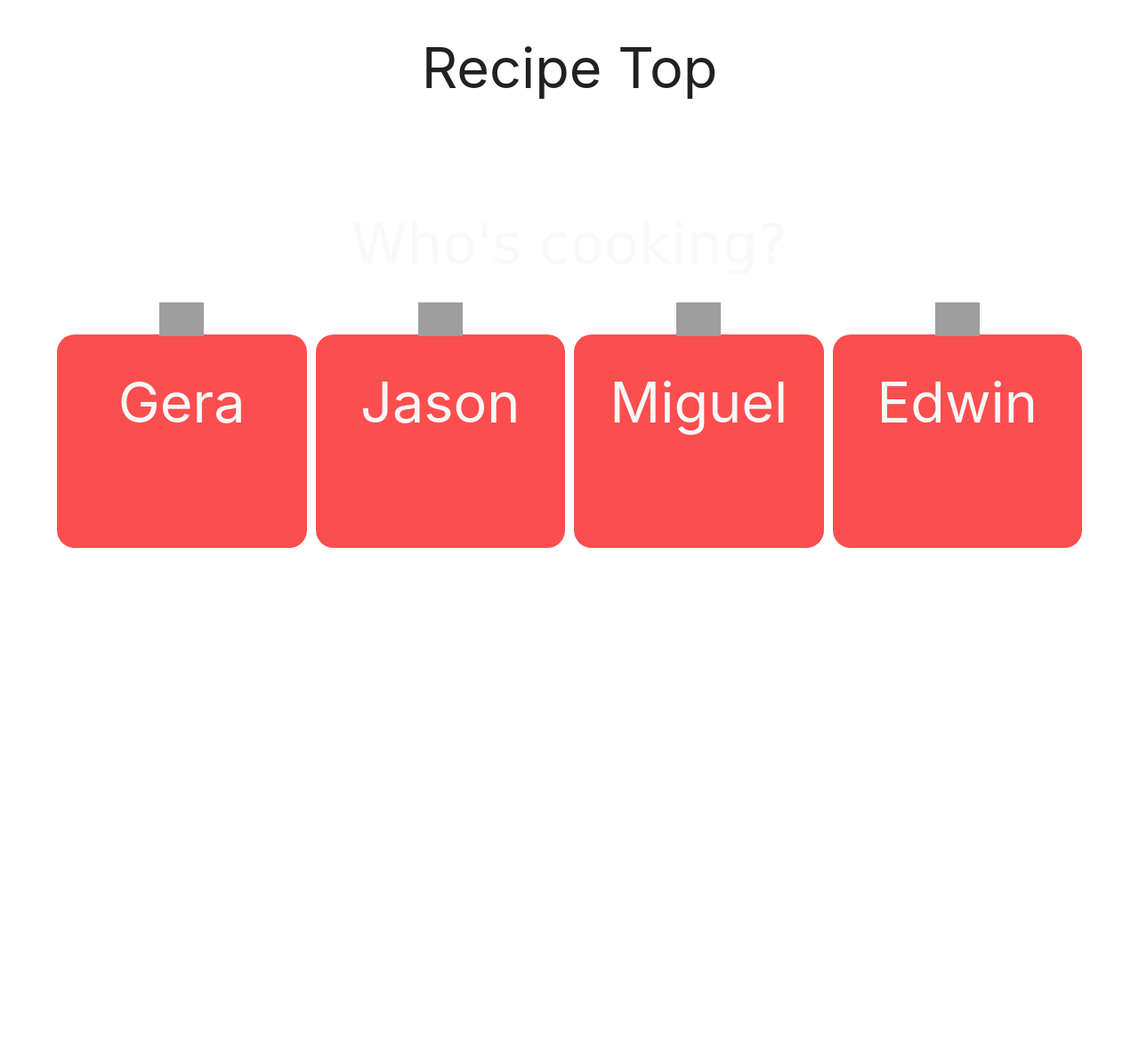
After one commit to jport/SDGroup7, a Django app: page /users in a window 1280 px wide. The commit adds this page. Shown: the whole page at 89% size. Run offline with Django 3.2, Linux system fonts and the light colour scheme; style sheets or scripts are compiled from the project's sources; some libraries are stand-ins or nearby versions; grey boxes are pictures that could not be loaded.

Commit message:
Added basic users
Added users view, url, users html, users css/scss,change directory from index to ->users.

```diff
--- /dev/null
+++ b/RecipeTop/main/static/main/css/users.css
@@ -0,0 +1,66 @@
+.body {
+  margin: 0 auto;
+}
+
+.Micontainer {
+  height: 100vh;
+}
+.Micontainer .message {
+  font-family: "Coiny", cursive;
+  display: flex;
+  align-content: center;
+  align-items: center;
+  justify-content: center;
+  height: 30vh;
+  padding-top: 20px;
+  text-align: center;
+}
+.Micontainer .message h1 {
+  color: #f9f9f9;
+}
+.Micontainer .forms {
+  display: grid;
+  margin: 0 auto;
+  grid-template-columns: 1fr 1fr 1fr 1fr;
+  grid-column-gap: 10px;
+  justify-content: space-between;
+  width: 90%;
+  height: 100%;
+}
+.Micontainer .forms .person {
+  position: relative;
+  background-color: #FC4E4E;
+  height: 20px;
+  width: 100%;
+  display: flex;
+  align-content: center;
+  justify-content: center;
+  height: 30vh;
+  border-radius: 20px;
+}
+.Micontainer .forms .person:hover {
+  cursor: pointer;
+}
+.Micontainer .forms .person .picture {
+  background-size: contain;
+  background-repeat: no-repeat;
+  background-origin: center;
+  position: absolute;
+  top: -15%;
+}
+.Micontainer .forms .person .girl {
+  background-image: url("../img/girl.png");
+  height: 100px;
+  width: 50px;
+}
+.Micontainer .forms .person .boy {
+  background-image: url("../img/boy.png");
+  height: 100px;
+  width: 50px;
+}
+.Micontainer .forms .person h1 {
+  color: #f9f9f9;
+  position: absolute;
+}
+
+/*# sourceMappingURL=users.css.map */
--- a/RecipeTop/main/static/main/js/loading.js
+++ b/RecipeTop/main/static/main/js/loading.js
@@ -1 +1 @@
-window.setInterval(function(){window.location.href="home"},3000);
+window.setInterval(function(){window.location.href="users"},3000);
--- /dev/null
+++ b/RecipeTop/main/static/main/js/users.js
@@ -0,0 +1,7 @@
+let user_selection = document.getElementsByClassName("person");
+
+for (let i = 0; i < user_selection.length; i++) {
+    user_selection[i].addEventListener("click", function() {
+      window.location.href="home";
+    });
+  }
--- /dev/null
+++ b/RecipeTop/main/static/main/scss/users.scss
@@ -0,0 +1,103 @@
+
+$welcome_font:'Coiny', cursive;
+
+.body{
+    margin: 0 auto;
+
+
+}
+
+
+
+
+.Micontainer{
+    height:100vh;
+
+
+
+    .message{
+        font-family: $welcome_font;
+        display:flex;
+        align-content: center;
+        align-items: center;
+        justify-content: center;
+        height:30vh;
+        padding-top:20px;
+        text-align:center;
+
+        h1{
+            color:#f9f9f9;
+            // text-shadow: 2
+        }
+
+    }
+
+    .forms{
+        display:grid;
+        margin:0 auto;
+        grid-template-columns: 1fr 1fr 1fr 1fr;
+        grid-column-gap: 10px;
+        justify-content: space-between;
+
+        width:90%;
+        height:100%;
+
+
+        .person{
+            position: relative;
+            background-color:#FC4E4E;
+            height:20px;
+            width:100%;
+            display:flex;
+            align-content: center;
+            justify-content: center;
+            height:30vh;
+            // box-shadow: 0 6px;
+            border-radius:20px;
+            &:hover{
+                cursor:pointer;
+            }
+
+            .picture{
+                background-size: contain;
+                background-repeat: no-repeat;
+                background-origin: center;
+                position: absolute;
+                top:-15%;
+            }
+            .girl{
+                background-image: url('../img/girl.png');
+                height:100px;
+                width:50px;
+
+
+            }
+
+            .boy{
+                background-image: url('../img/boy.png');
+                height:100px;
+                width:50px;
+
+
+            }
+
+            h1{
+              color:#f9f9f9;
+              position: absolute;
+            //   text-shadow: 2px 4px 12px #f9f9f9;
+            }
+
+
+        }
+
+
+
+
+
+
+
+
+    }
+
+
+}
--- a/RecipeTop/main/templates/main/layout.html
+++ b/RecipeTop/main/templates/main/layout.html
@@ -8,6 +8,7 @@
     <title>{% block title %}Default Title{% endblock %}</title>
     <link rel="stylesheet" href="https://cdnjs.cloudflare.com/ajax/libs/materialize/1.0.0/css/materialize.min.css">
     <link rel="stylesheet" href="static/main/css/search.css">
+    <link rel="stylesheet" href="static/main/css/users.css">
 
     {% block stylesheet %}{% endblock %}
 </head>
@@ -23,6 +24,7 @@
 
     <script src="https://code.jquery.com/jquery-3.1.0.min.js"></script>
     <script src="https://cdnjs.cloudflare.com/ajax/libs/materialize/1.0.0/js/materialize.min.js"></script>
+    <script src="static/main/js/users.js"></script>
     {% block javascript %}{% endblock %}
 </body>
 </html>
--- /dev/null
+++ b/RecipeTop/main/templates/main/users.html
@@ -0,0 +1,30 @@
+{% extends 'main/layout.html' %}
+
+{% block content %}
+<div class="body">
+    <div class="Micontainer">
+        <div class="message">
+            <h1>Who's cooking?</h1>
+        </div>
+        <div class="forms">
+            <div class="person1 person">
+                <div class="picture girl"></div>
+                <h1 >Gera</h1>
+            </div>
+            <div class="person2 person">
+                <div class="picture boy"></div>
+               <h1>Jason</h1>
+            </div>
+            <div class="person3 person">
+                <div class="picture boy"></div>
+                <h1>Miguel</h1>
+            </div>
+            <div class="person4 person">
+                <div class="picture boy"></div>
+                <h1>Edwin</h1>
+            </div>
+        </div>
+    </div>
+</div>
+
+{% endblock %}
--- a/RecipeTop/main/urls.py
+++ b/RecipeTop/main/urls.py
@@ -3,6 +3,7 @@ from . import views
 
 urlpatterns = [
     path('', views.index, name='index'),
+    path('users', views.users, name='users'),
     path('home', views.home, name='Home'),
     path('search',views.search, name='search')
 ]
--- a/RecipeTop/main/views.py
+++ b/RecipeTop/main/views.py
@@ -12,6 +12,10 @@ def home(request):
     #return HttpResponse("Hello, world. You're at main's index.")
     return render(request, 'main/home.html')
 
+def users(request):
+    #return HttpResponse("Hello, world. You're at main's index.")
+    return render(request, 'main/users.html')
+
 def search(request):
     context = {
         'recipes': Recipe.objects.all()
```
Also changed, not shown: 1 other file.
